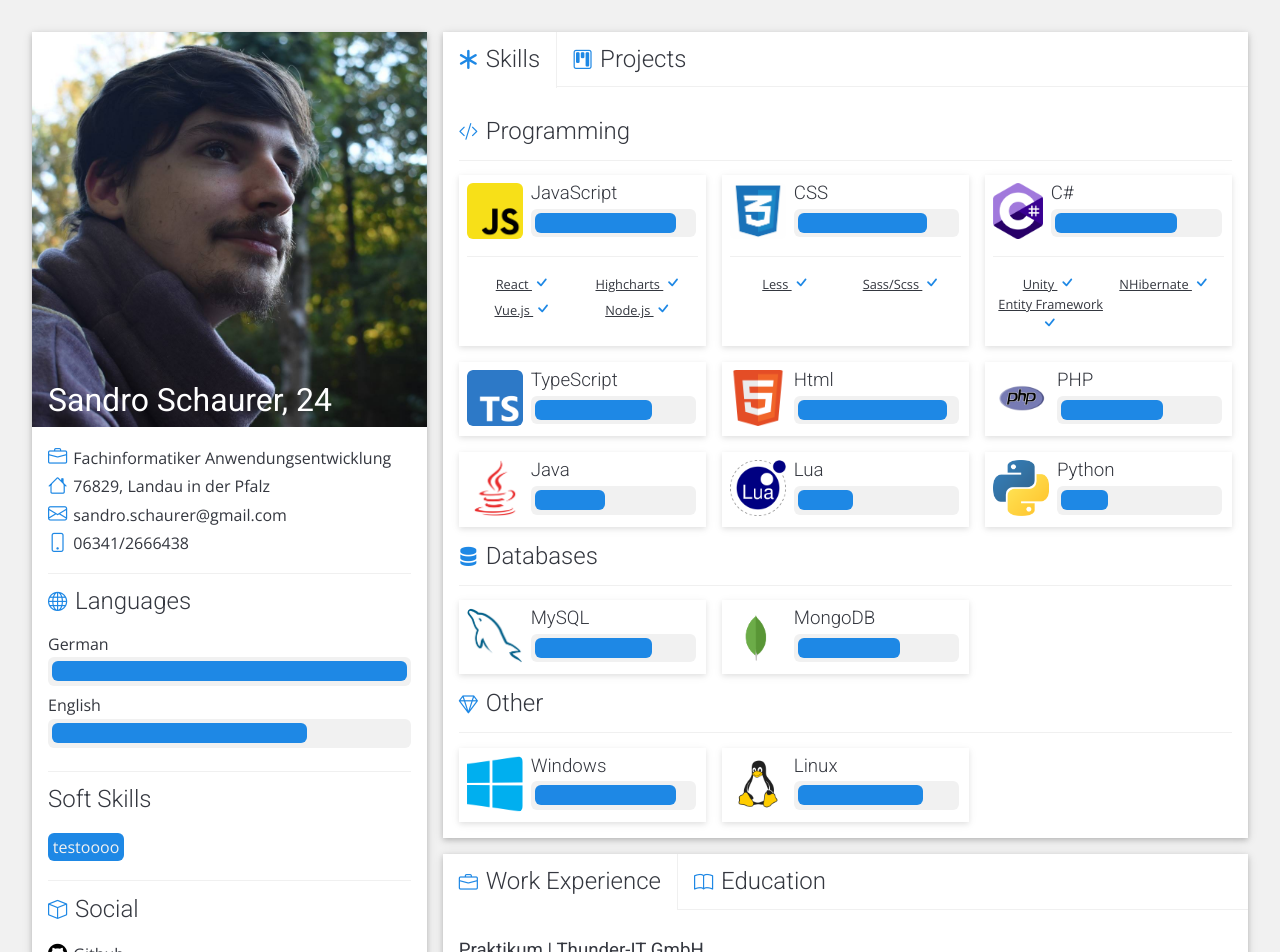
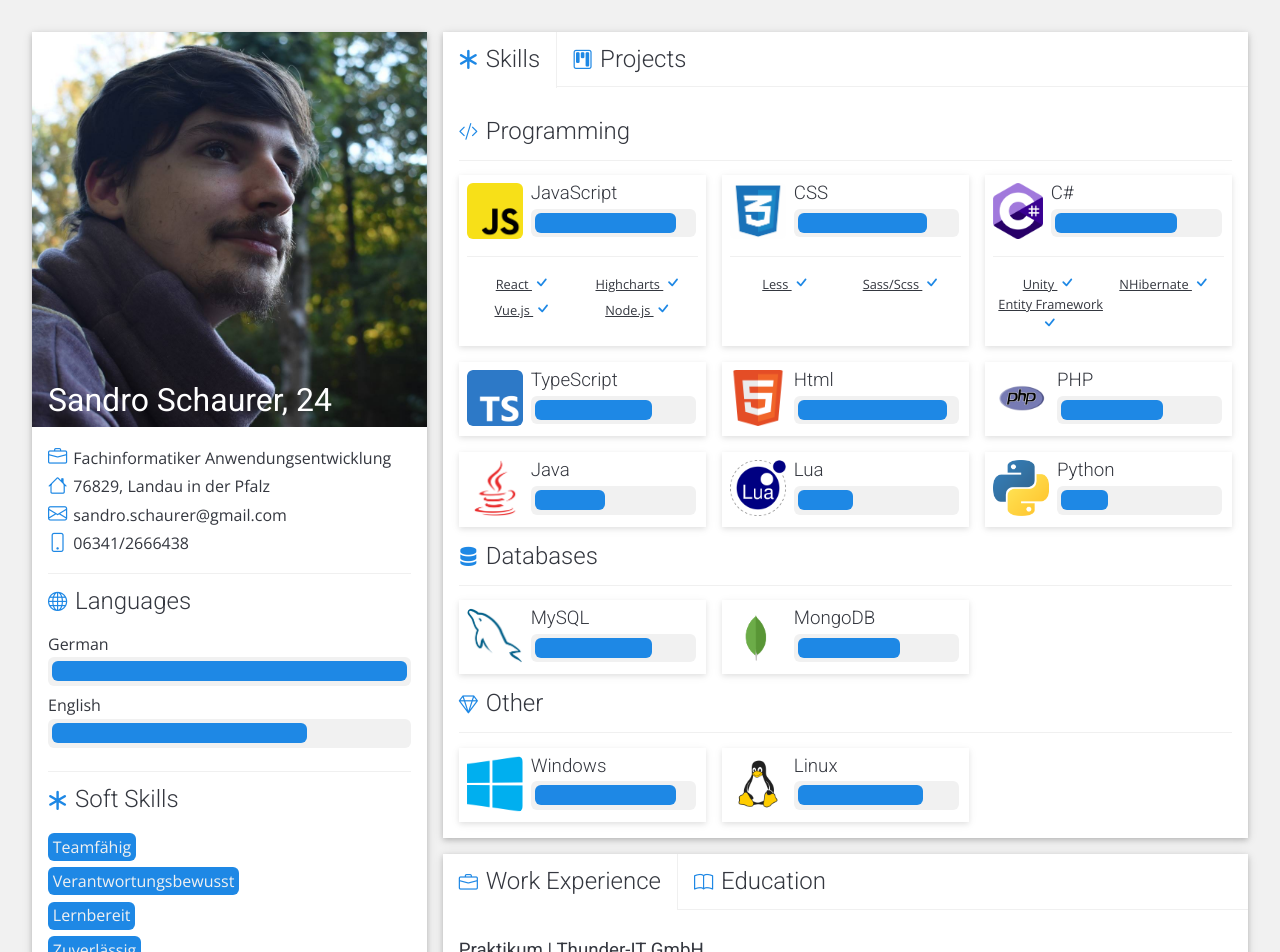
Before and after one commit to revolve-ai/cv, a React (Create React App) app: page / in a window 1280 px wide. Shown: the top 952 px of the page. Built offline with nearby package versions, Linux system fonts and the light colour scheme.

Commit message:
added soft skills

```diff
--- a/src/components/panels/MainPanel/MainPanel.js
+++ b/src/components/panels/MainPanel/MainPanel.js
@@ -33,9 +33,12 @@ export default class MainPanel extends React.Component {
                     <hr />
                 </div>
                 <div className="MainPanel__SoftSkills">
-                    <h2> Soft Skills</h2>
+                    <h2><i className="bi bi-asterisk"></i> Soft Skills</h2>
                     <ul>
-                        <li><Badge>testoooo</Badge></li>
+                        <li><Badge>Teamfähig</Badge></li>
+                        <li><Badge>Verantwortungsbewusst</Badge></li>
+                        <li><Badge>Lernbereit</Badge></li>
+                        <li><Badge>Zuverlässig</Badge></li>
                     </ul>
                     <hr />
                 </div>
```
